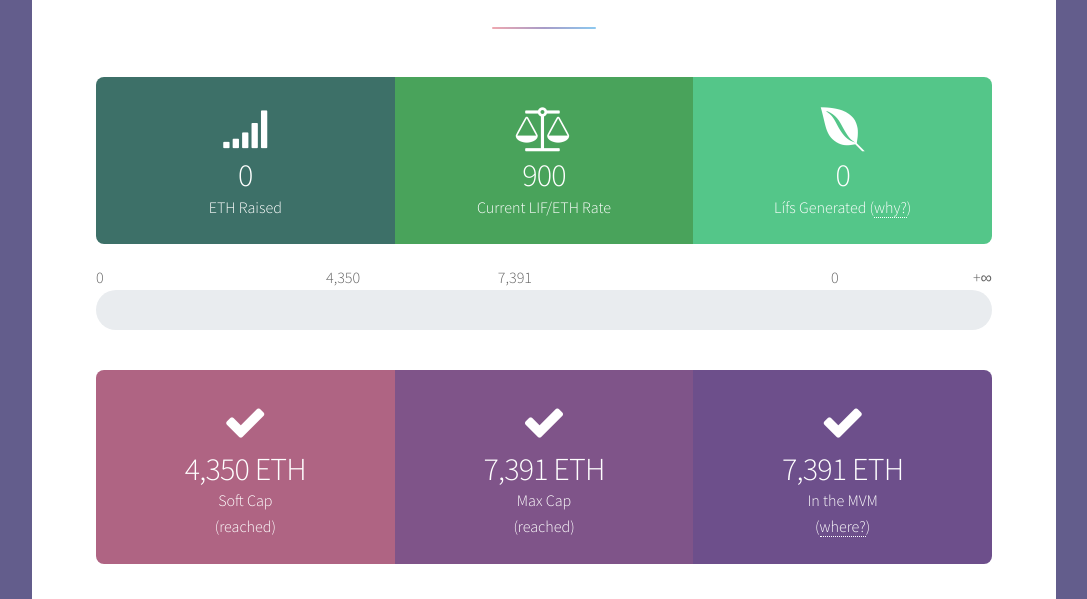
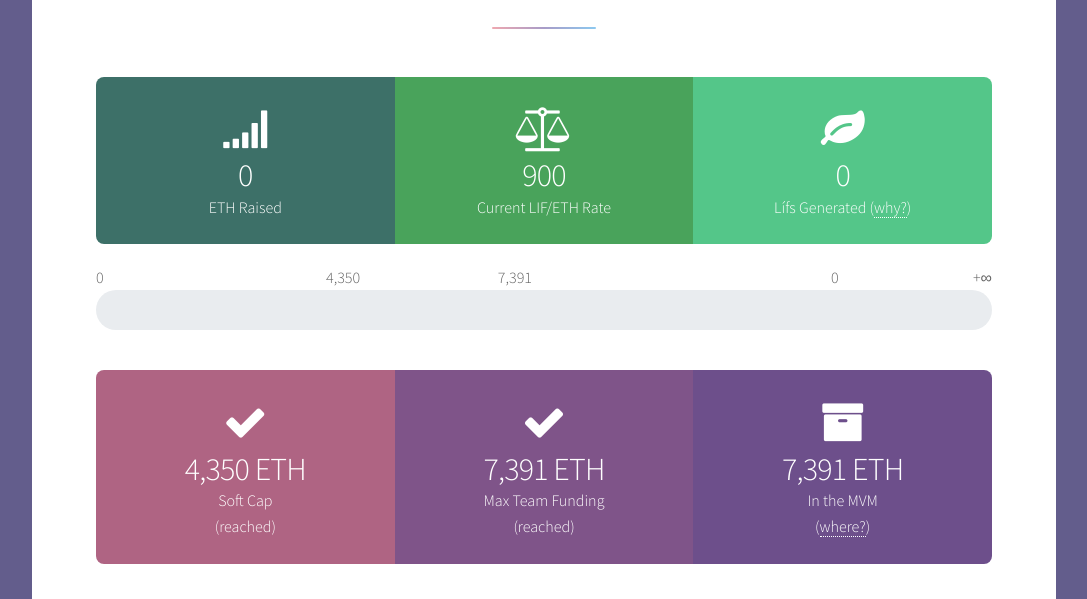
Before and after one commit to windingtree/wt-accounts, a Django app: page / in a window 1280 px wide. Shown: the part 787-1386 px from the top of the page, without its empty margins (96-1183 px from the left). Run offline with Django 3.2, Linux system fonts and the light colour scheme; some libraries are stand-ins or nearby versions.

Commit message:
Language for max cap

```diff
--- a/wt_accounts/templates/home.html
+++ b/wt_accounts/templates/home.html
@@ -63,7 +63,7 @@
           <strong>900 </strong> Current LIF/ETH Rate
         </li>
         <li class="style5">
-          <span class="icon fa-envira"></span>
+          <span class="icon fa-leaf"></span>
           <strong id="totalLif">0</strong> Lífs Generated (<a href="{% url 'faq' %}#faq-13">why?</a>)
         </li>
       </ul>
@@ -97,10 +97,10 @@
         </li>
         <li class="style2">
           <span class="icon fa-check"></span>
-          <strong>7,391 ETH</strong> Max Cap<br>(reached)
+          <strong>7,391 ETH</strong> Max Team Funding<br>(reached)
         </li>
         <li class="style3">
-          <span class="icon fa-check"></span>
+          <span class="icon fa-archive"></span>
           <strong id="mvmEth">7,391 ETH</strong> In the MVM<br>(<a href="https://blog.windingtree.com/market-validation-mechanism-in-a-nutshell-ddba1d92be89">where?</a>)
         </li>
       </ul>
```
